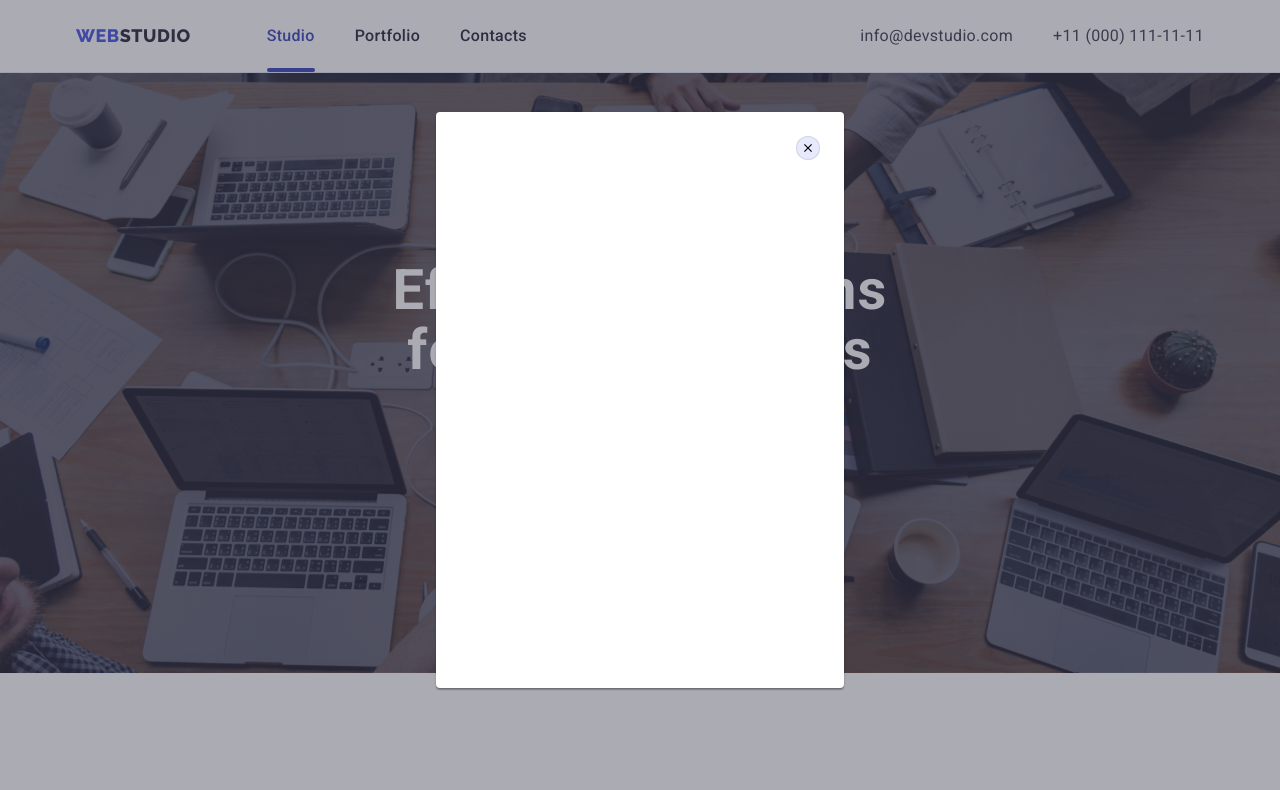
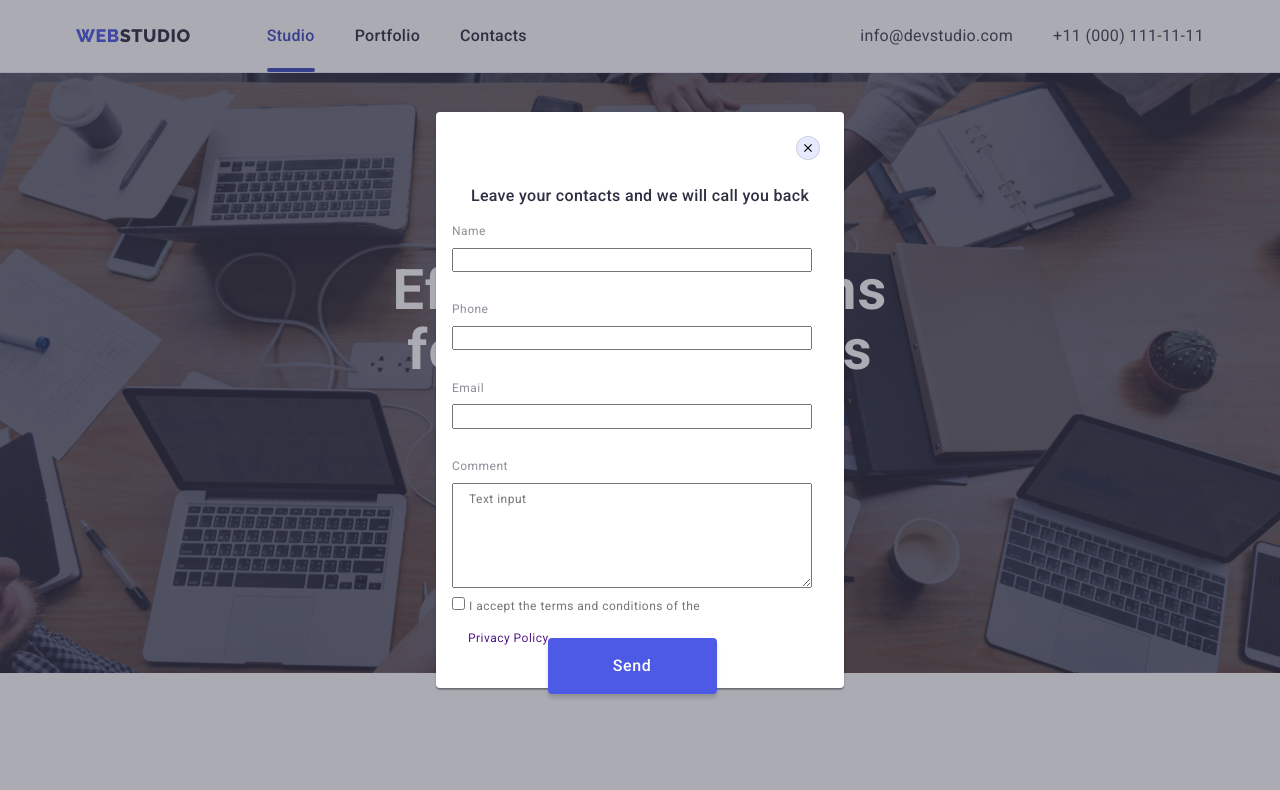
Before and after one commit to ksusha1805/goit-markup-hw-05, a plain HTML site: page index.html in a window 1280 px wide. Both pictures are taken after a click on the button "Order Service". Shown: the top 790 px of the page. Drawn offline with nearby package versions, Linux system fonts and the light colour scheme.

Commit message:
Update index.html

```diff
--- a/index.html
+++ b/index.html
@@ -367,14 +367,15 @@
                 </a>
             </li>
         </ul>
+        </div>
         <div class="footer-subscribe">
-            <p>Subscribe</p>
-            <form class="subscribe-form" novalidate name="submit_form">
+            <p class="footer-p">Subscribe</p>
+            <label class="fooret-label"></label>
                 <input type="email" name="user_email" placeholder="Email">
-                <button type="submit">Subscribe</button>
-            </form>
+                <button class="footer-subs-btn btn" type="submit">Subscribe</button>
+
         </div>
-        </div>
+
         </div>
 
     </footer>
@@ -386,6 +387,39 @@
             <use href="./images/icons.svg#icon-close"></use>
         </svg>
     </button>
+    <strong class="modal-title">Leave your contacts and we will call you back</strong>
+    <form class="modal-form" name="modal_form">
+        <label class="modal-form-label" for="user_name">Name</label>
+        <div class="modal-form-div">
+            <input class="modal-form-input" type="text" id="user_name">
+            <svg class="modal-form-icon" width="18" height="18">
+                <use href="">
+                </use>
+            </svg>
+        </div>
+        <label class="modal-form-label" for="user_tel">Phone</label>
+        <div class="modal-form-div">
+            <input class="modal-form-input" type="text" id="user_tel">
+            <svg class="modal-form-icon" width="18" height="18">
+                <use href="">
+                </use>
+            </svg>
+        </div> <label class="modal-form-label" for="user_mail">Email</label>
+        <div class="modal-form-div">
+            <input class="modal-form-input" type="text" id="user_mail">
+            <svg class="modal-form-icon" width="18" height="18">
+                <use href="">
+                </use>
+            </svg>
+        </div>
+        <label class="modal-form-label" for="user_comment">Comment</label>
+        <textarea class="modal-form-comment" name="user_comment" id="user_comment" rows="6" placeholder="Text input"></textarea>
+        <label class="modal-form-agreement">
+            <input class="modal-form-checkbox" type="checkbox" name="user_agreement">
+            <span class="modal-form-desc">I accept the terms and conditions of the<a class="modal-form link" href="" target="_blank">Privacy Policy</a></span>
+        </label>
+        <button class="modal-form-btn btn" type="submit">Send</button>
+    </form>
 </div>
 </div>
 
```
